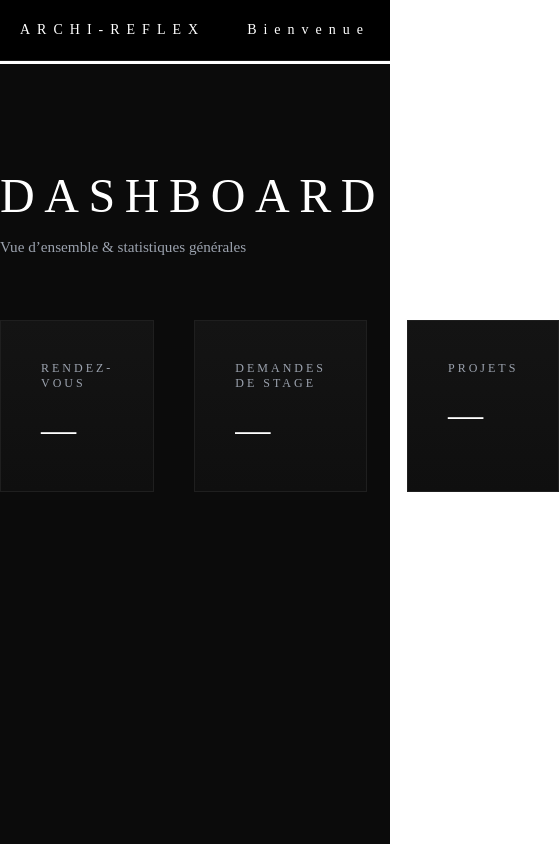
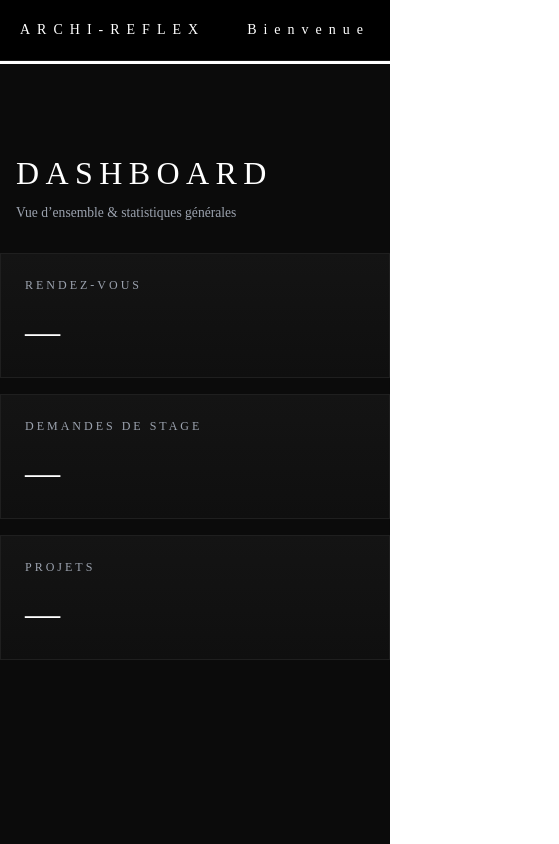
Before and after one commit to OTISDav/archi-reflex_front-admin, a React (Vite) app: page /admin in a window 390 px wide. Shown: the top 844 px of the page, 559 px wide, since content can reach past the window. Built offline with nearby package versions, Linux system fonts and the light colour scheme; sample sign-in values are in the browser's storage.

Commit message:
dashboard & pojetcs  page stylisee axios pour toker stockage

```diff
--- a/package.json
+++ b/package.json
@@ -13,6 +13,7 @@
     "@studio-freight/lenis": "^1.0.42",
     "axios": "^1.13.2",
     "framer-motion": "^12.25.0",
+    "jwt-decode": "^4.0.0",
     "react": "^19.2.0",
     "react-dom": "^19.2.0",
     "react-hot-toast": "^2.6.0",
--- a/src/pages/Dashboard.css
+++ b/src/pages/Dashboard.css
@@ -8,10 +8,10 @@
   padding: 0;
 }
 
-/* Contenu principal — plus de padding horizontal */
+/* Contenu principal */
 .dashboard-inner {
   width: 100%;
-  padding: 64px 0; /* seulement padding haut/bas */
+  padding: 64px 0; /* padding top/bottom */
 }
 
 /* Header */
@@ -37,7 +37,7 @@
   display: grid;
   grid-template-columns: repeat(3, 1fr);
   gap: 40px;
-  width: 100%; /* supprime max-width pour full-width */
+  width: 100%;
 }
 
 /* Card */
@@ -67,3 +67,46 @@
   font-size: 2.2rem;
   font-weight: 300;
 }
+
+/* --------- Responsive --------- */
+
+/* Tablette (768px) */
+@media screen and (max-width: 1024px) {
+  .dashboard-cards {
+    grid-template-columns: repeat(2, 1fr);
+    gap: 24px;
+  }
+
+  .dashboard-card {
+    padding: 32px;
+  }
+
+  .dashboard-header h1 {
+    font-size: 2.5rem;
+  }
+}
+
+/* Mobile (480px) */
+@media screen and (max-width: 480px) {
+  .dashboard-cards {
+    grid-template-columns: 1fr;
+    gap: 16px;
+  }
+
+  .dashboard-card {
+    padding: 24px;
+  }
+
+  .dashboard-header {
+    margin-bottom: 32px;
+    padding: 0 16px;
+  }
+
+  .dashboard-header h1 {
+    font-size: 2rem;
+  }
+
+  .dashboard-header p {
+    font-size: 0.85rem;
+  }
+}
```
Also changed, not shown: 1 other file (tests, documents, lock files or other folders).
